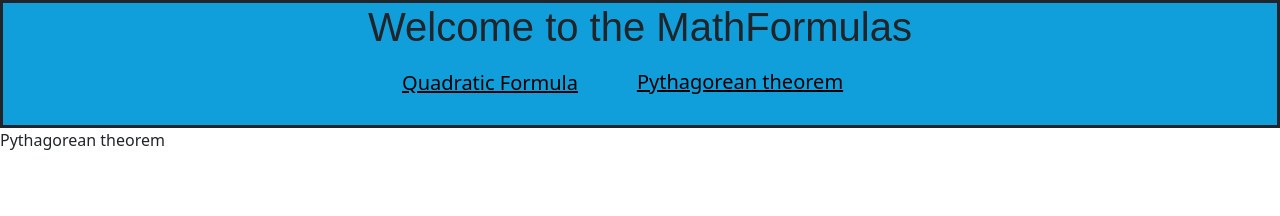
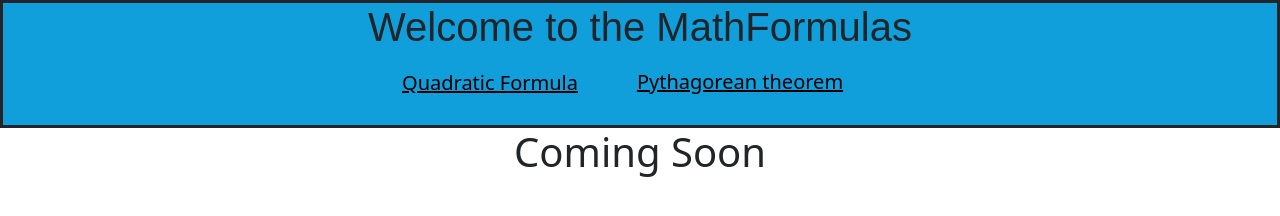
Before and after one commit to Rodrigo-07/mathformulas, a plain HTML site: page pythagorean_theorem.html in a window 1280 px wide. Drawn offline with nearby package versions, Linux system fonts and the light colour scheme.

Commit message:
Update pythagorean_theorem.html

```diff
--- a/pythagorean_theorem.html
+++ b/pythagorean_theorem.html
@@ -15,7 +15,7 @@
         <h5 id="pythagorean_theorem"><a href="pythagorean_theorem.html" style="color: black;">Pythagorean theorem</a></h5>
         </div>
         <div>
-            Pythagorean theorem
+            <h1 style="position: relative; text-align: center;">Coming Soon</h1>
         </div>
     </body>
 </html>
```
